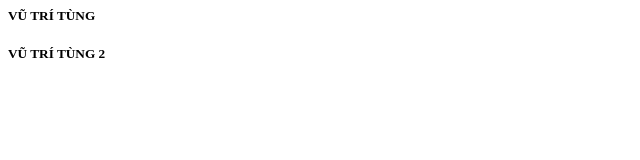
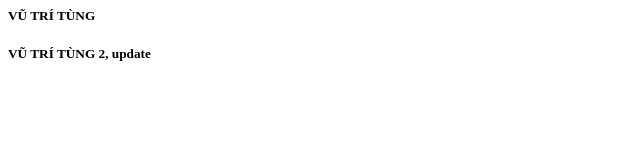
Before and after one commit to vt-tung/demo-git, a plain HTML site: page index.html in a window 1280 px wide. Shown: the full height of the page, 0-640 px from the left. Drawn offline with Linux system fonts and the light colour scheme.

Commit message:
update index.html file

```diff
--- a/index.html
+++ b/index.html
@@ -1,2 +1,2 @@
 <h5>VŨ TRÍ TÙNG</h5>
-<h5>VŨ TRÍ TÙNG 2</h5>
+<h5>VŨ TRÍ TÙNG 2, update</h5>
```
